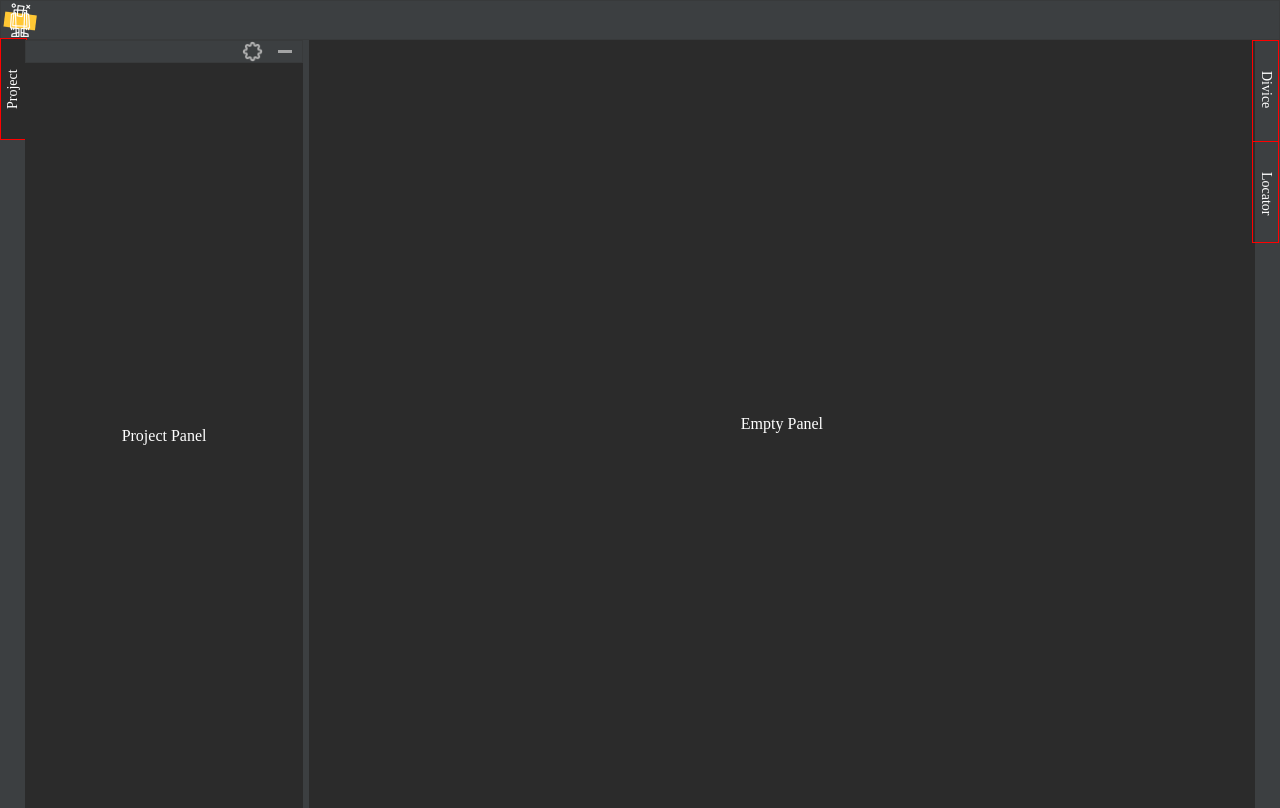
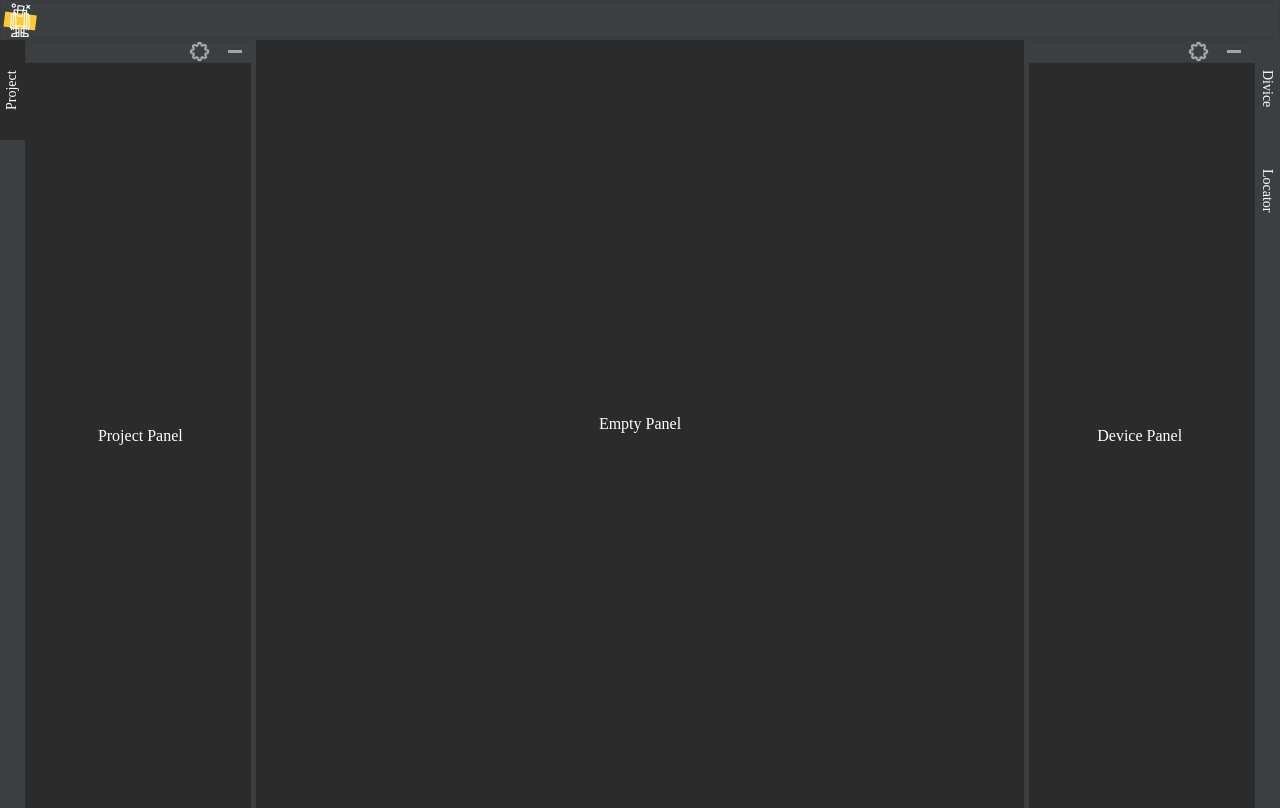
Before and after one commit to ldaehi0205/AppTestAI_test, a React (Create React App) app: page / in a window 1280 px wide. Built offline with nearby package versions, Linux system fonts and the light colour scheme.

Commit message:
Create Device, Locator Panel

```diff
--- a/src/component/page/main.js
+++ b/src/component/page/main.js
@@ -4,10 +4,11 @@ import Aside from "../ui/aside";
 import Titlebar from "./../ui/titlebar";
 import Project from "./../ui/project";
 import EmptyPanel from "./../ui/emptyPanel";
+import DevicePanel from "./../ui/devicePanel";
 
 function Main() {
   const [selectProject, setSelectProject] = useState(true);
-  // const [selectArr, setSelectArr] = useState(["Divice", "Locator"]);
+  // const rightNavArray = Array
 
   const handleProject = () => {
     setSelectProject(!selectProject);
@@ -25,11 +26,11 @@ function Main() {
         />
         {selectProject && <Project />}
         <EmptyPanel />
+        {selectProject && <DevicePanel />}
         <Aside
           handleProject={handleProject}
           asideName="right"
           rotateText="90"
-          // selectNumber="2"
         />
       </main>
     </MainPage>
--- a/src/component/ui/aside.js
+++ b/src/component/ui/aside.js
@@ -10,10 +10,10 @@ const slider = props => {
           return (
             <ProjectSelected
               key={e.id}
-              handleProject={props.handleProject}
+              // handleProject={props.handleProject}
               asideName={e.content}
               rotateText={props.rotateText}
-              selectProject={props.selectProject}
+              // selectProject={props.selectProject}
             />
           );
         })}
--- /dev/null
+++ b/src/component/ui/devicePanel.js
@@ -0,0 +1,23 @@
+import React from "react";
+import styled from "styled-components";
+import Panel from "./panel";
+import Toolbar from "./toolbar";
+import SpliterLeft from "./spliterLeft";
+
+const DevicePanel = () => {
+  return (
+    <Device>
+      <SpliterLeft />
+      <Toolbar />
+      <Panel title="Device Panel" />
+    </Device>
+  );
+};
+
+export default DevicePanel;
+
+const Device = styled.div`
+  position: relative;
+  width: 30vw;
+  height: 96vh;
+`;
--- a/src/component/ui/panel.js
+++ b/src/component/ui/panel.js
@@ -12,7 +12,7 @@ const Panel = styled.div`
   justify-content: center;
   align-items: center;
   position: relative;
-  width: 98%;
+  width: 100%;
   height: 97%;
   background: #2b2b2b;
   color: white;
--- a/src/component/ui/projectSelected.js
+++ b/src/component/ui/projectSelected.js
@@ -28,7 +28,6 @@ const ProjectSelected = styled.div`
   color: rgb(255, 255, 255);
   background: ${props => (props.selectProject ? "#2b2b2b" : "3c3f41")};
   font-size: 14px;
-  border: 1px solid red;
   cursor: pointer;
 
   .asd {
--- /dev/null
+++ b/src/component/ui/spliterLeft.js
@@ -0,0 +1,19 @@
+import React from "react";
+import styled from "styled-components";
+
+function SpliterLeft() {
+  return <SpliterLeftUi></SpliterLeftUi>;
+}
+
+export default SpliterLeft;
+
+const SpliterLeftUi = styled.div`
+  display: inline;
+  position: absolute;
+  left: 0px;
+  top: 0px;
+  width: 2%;
+  height: 100%;
+  background: #3c3f41;
+  z-index: 2;
+`;
--- a/src/component/ui/toolbar.js
+++ b/src/component/ui/toolbar.js
@@ -17,7 +17,7 @@ export default toolbar;
 const Toolbar = styled.div`
   display: flex;
   justify-content: flex-end;
-  width: 98%;
+  width: 100%;
   height: 3%;
   background: #3c3f41;
   border: 1px solid #383a3b;
@@ -30,7 +30,7 @@ const Toolbar = styled.div`
   img:nth-child(2) {
     width: 14px;
     height: 3px;
-    margin: auto 10px;
+    margin: auto 13px;
     cursor: pointer;
   }
 `;
```
Also changed, not shown: src/component/ui/locatorPanel.js (added, +23 -0 lines).
